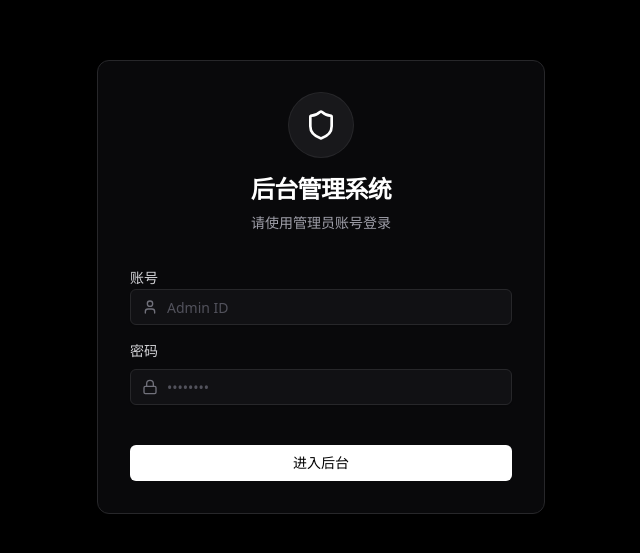
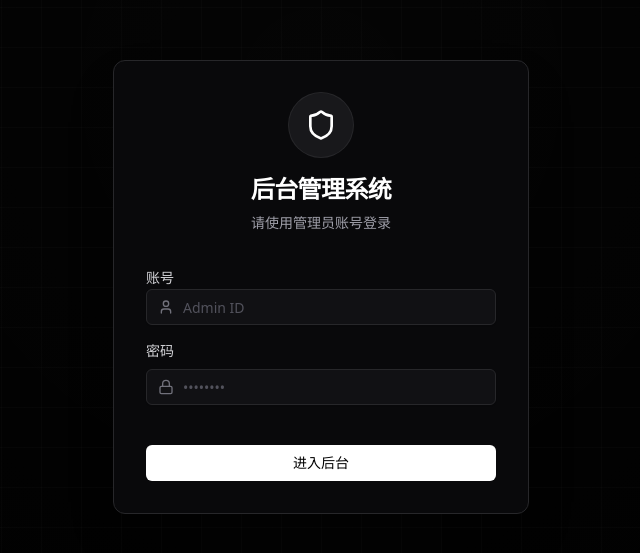
Before and after one commit to Mr-Groundhog/ground_hog, a Next.js app: page /admin/login in a window 1280 px wide. Shown: the part 113-666 px from the top of the page, without its empty margins (319-959 px from the left). Built offline with nearby package versions, Linux system fonts and the light colour scheme.

Commit message:
style: 优化粒子背景

```diff
--- a/src/app/(auth)/layout.tsx
+++ b/src/app/(auth)/layout.tsx
@@ -1,3 +1,5 @@
+import { ParticlesBackground } from "@/components/site/particles-background";
+
 export default function AuthLayout({
   children,
 }: {
@@ -5,9 +7,12 @@ export default function AuthLayout({
 }) {
   return (
     <div className="relative flex min-h-screen w-full flex-col items-center justify-center overflow-hidden bg-[#050505] text-zinc-300">
-      {/* Grid Background */}
-      <div className="absolute inset-0 bg-[linear-gradient(to_right,#80808012_1px,transparent_1px),linear-gradient(to_bottom,#80808012_1px,transparent_1px)] bg-[size:40px_40px]"></div>
-      <div className="absolute inset-0 bg-[radial-gradient(circle_800px_at_50%_200px,#00C8D208,transparent)]"></div>
+      {/* Particles Background - Fixed at bottom layer */}
+      <ParticlesBackground />
+
+      {/* Grid Background Overlay */}
+      <div className="absolute inset-0 bg-[linear-gradient(to_right,#80808012_1px,transparent_1px),linear-gradient(to_bottom,#80808012_1px,transparent_1px)] bg-[size:40px_40px] pointer-events-none"></div>
+      <div className="absolute inset-0 bg-[radial-gradient(circle_800px_at_50%_200px,#00C8D208,transparent)] pointer-events-none"></div>
 
       {/* Top Left Decoration */}
       <div className="absolute left-8 top-8 hidden flex-col gap-1 font-mono text-xs text-zinc-500 md:flex">
@@ -44,7 +49,7 @@ export default function AuthLayout({
 
       {/* Bottom Right Decoration */}
       <div className="absolute bottom-8 right-8 hidden font-mono text-xs text-zinc-600 md:block">
-        © 2024 神经链路接口
+        © 2026 神经链路接口
       </div>
 
       {/* Main Content */}
--- /dev/null
+++ b/src/app/admin/login/layout.tsx
@@ -0,0 +1,23 @@
+import { ParticlesBackground } from "@/components/site/particles-background";
+
+export default function AdminLoginLayout({
+  children,
+}: {
+  children: React.ReactNode;
+}) {
+  return (
+    <div className="relative flex min-h-screen w-full flex-col items-center justify-center overflow-hidden bg-black text-zinc-300">
+      {/* Particles Background */}
+      <ParticlesBackground />
+
+      {/* Grid Background Overlay */}
+      <div className="absolute inset-0 bg-[linear-gradient(to_right,#80808008_1px,transparent_1px),linear-gradient(to_bottom,#80808008_1px,transparent_1px)] bg-[size:40px_40px] pointer-events-none"></div>
+      <div className="absolute inset-0 bg-[radial-gradient(circle_800px_at_50%_200px,#ffffff05,transparent)] pointer-events-none"></div>
+
+      {/* Main Content */}
+      <div className="relative z-10 w-full max-w-md px-4">
+        {children}
+      </div>
+    </div>
+  );
+}
--- a/src/app/admin/login/page.tsx
+++ b/src/app/admin/login/page.tsx
@@ -69,7 +69,7 @@ export default function AdminLoginPage() {
     <motion.div
       initial={{ opacity: 0, scale: 0.95 }}
       animate={{ opacity: 1, scale: 1 }}
-      className="flex min-h-screen items-center justify-center bg-black"
+      className="w-full"
     >
       <div className="w-full max-w-md overflow-hidden rounded-xl border border-zinc-800 bg-zinc-950 p-8 shadow-2xl">
         <div className="mb-8 flex flex-col items-center text-center">
--- a/src/app/dashboard/overview/page.tsx
+++ b/src/app/dashboard/overview/page.tsx
@@ -229,7 +229,7 @@ export default function DashboardPage() {
 
       {/* Footer */}
       <div className="mt-8 text-center text-xs text-muted-foreground">
-        2024 © ground_hog Dashboard - Built with Tailwind CSS
+        2026 © ground_hog Dashboard - Built with Tailwind CSS
       </div>
     </div>
   );
--- a/src/components/site/hero.tsx
+++ b/src/components/site/hero.tsx
@@ -15,7 +15,7 @@ export function Hero() {
       <div className="relative flex h-full flex-col items-center justify-center text-center">
         {/* Tag */}
         <div className="mb-4 rounded-full border border-cyan-500/20 bg-cyan-950/30 px-3 py-1 md:mb-6">
-          <span className="text-xs font-medium text-cyan-400">系统状态：已优化</span>
+          <span className="text-xs font-medium text-cyan-400">系统状态：已加速</span>
         </div>
 
         {/* Heading */}
@@ -33,7 +33,7 @@ export function Hero() {
         </p>
 
         {/* Buttons */}
-        <div className="flex flex-col gap-3 sm:flex-row sm:gap-4">
+        {/* <div className="flex flex-col gap-3 sm:flex-row sm:gap-4">
           <Button className="h-10 gap-2 bg-cyan-400 px-6 text-black hover:bg-cyan-500">
             <Zap size={16} className="fill-black" />
             初始化项目
@@ -41,7 +41,7 @@ export function Hero() {
           <Button variant="outline" className="h-10 border-zinc-700 bg-zinc-900 px-6 text-white hover:bg-zinc-800 hover:text-white">
             查看存档
           </Button>
-        </div>
+        </div> */}
 
         {/* Status Text (Bottom) */}
         <div className="absolute bottom-4 left-4 right-4 flex flex-wrap justify-center gap-2 text-[10px] font-mono text-zinc-600 md:left-6 md:justify-start md:text-[10px] lg:flex-row lg:gap-4">
--- a/src/components/site/particles-background.tsx
+++ b/src/components/site/particles-background.tsx
@@ -21,7 +21,7 @@ export function ParticlesBackground() {
   }, []);
 
   const particlesLoaded = async (container?: Container) => {
-    console.log(container);
+    console.log("Particles loaded:", container);
   };
 
   const options = useMemo(
@@ -55,13 +55,13 @@ export function ParticlesBackground() {
       },
       particles: {
         color: {
-          value: "#00C8D2",
+          value: "#00C8D2", // Cyan color matching the theme
         },
         links: {
           color: "#00C8D2",
           distance: 150,
           enable: true,
-          opacity: 0.5,
+          opacity: 0.3, // Reduced opacity for subtler effect
           width: 1,
         },
         move: {
@@ -71,7 +71,7 @@ export function ParticlesBackground() {
             default: "bounce" as const,
           },
           random: false,
-          speed: 2,
+          speed: 1.5, // Slower speed for calmer effect
           straight: false,
         },
         number: {
@@ -79,16 +79,16 @@ export function ParticlesBackground() {
             enable: true,
             area: 800,
           },
-          value: 80,
+          value: 60, // Fewer particles for login page
         },
         opacity: {
-          value: 0.5,
+          value: 0.4, // Lower opacity
         },
         shape: {
           type: "circle",
         },
         size: {
-          value: { min: 1, max: 3 },
+          value: { min: 1, max: 2.5 },
         },
       },
       detectRetina: true,
@@ -100,7 +100,7 @@ export function ParticlesBackground() {
     return (
       <div className="fixed inset-0 -z-10 w-screen bg-[#09090b]">
         <Particles
-          id="tsparticles"
+          id="auth-particles"
           particlesLoaded={particlesLoaded}
           options={options}
           className="h-full w-full"
@@ -109,5 +109,10 @@ export function ParticlesBackground() {
     );
   }
 
-  return <div className="fixed inset-0 -z-10 w-screen bg-[#09090b] bg-blue-500/20">Loading particles...</div>;
+  return (
+    <div className="fixed inset-0 -z-10 w-screen bg-[#09090b]">
+      {/* Minimal fallback gradient */}
+      <div className="absolute inset-0 bg-gradient-to-br from-cyan-900/10 via-transparent to-purple-900/10" />
+    </div>
+  );
 }
```
